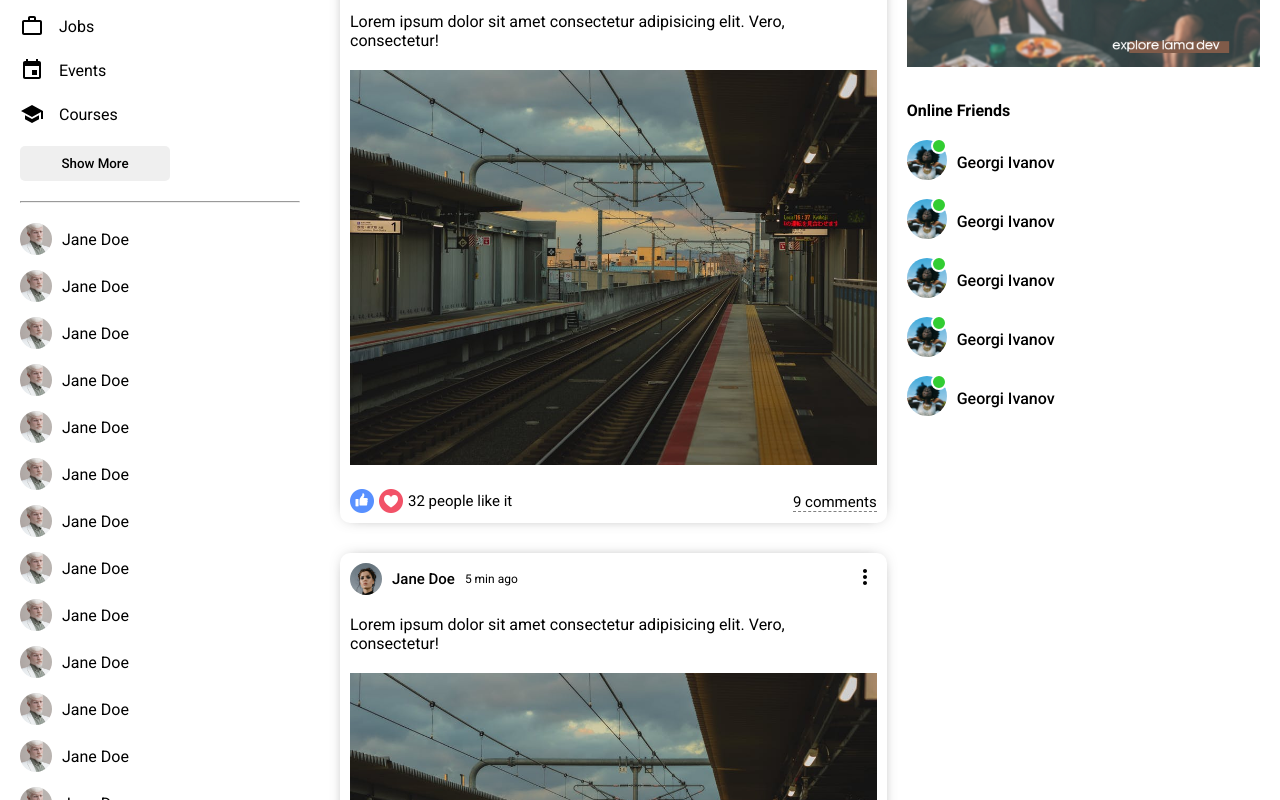
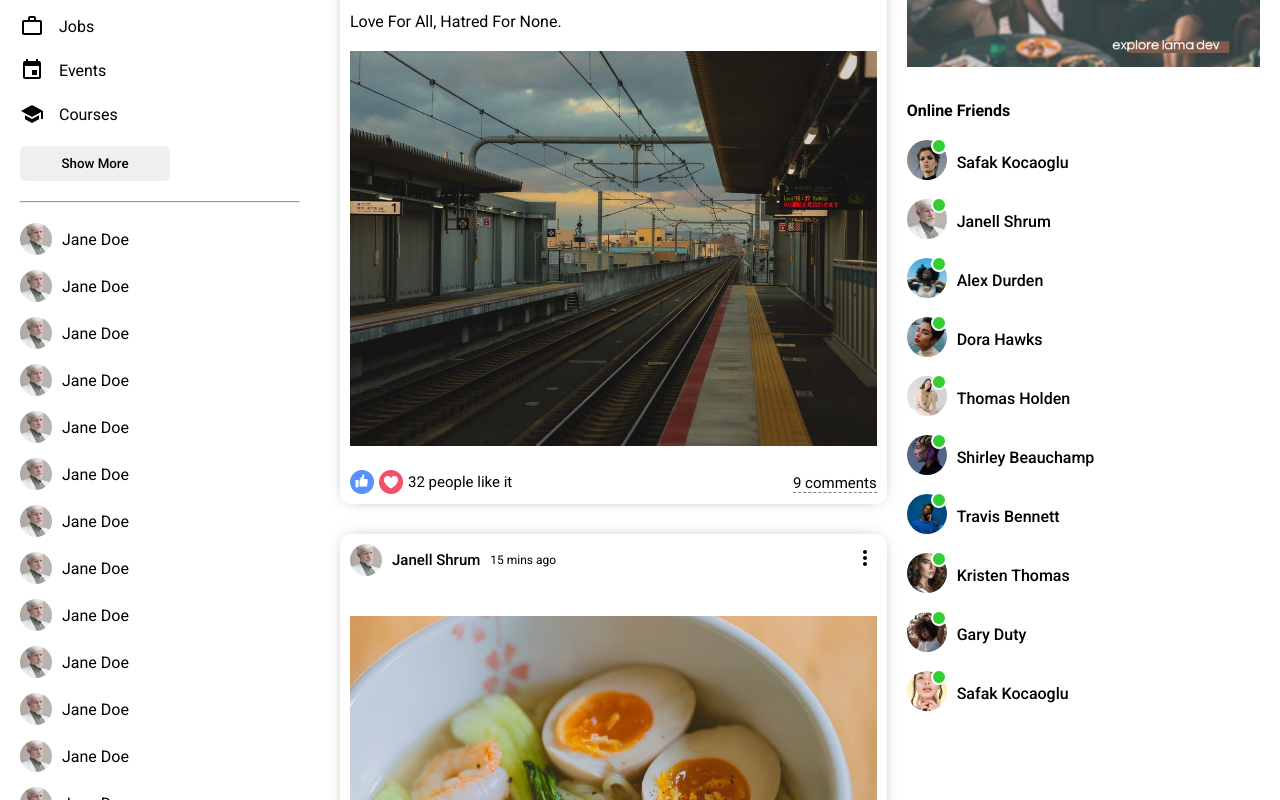
Before and after one commit to dzhaniivanov/social-media-app, a React (Create React App) app in the folder client/: page / in a window 1280 px wide. Shown: the part 320-1120 px from the top of the page. Built offline with nearby package versions, Linux system fonts and the light colour scheme.

Commit message:
refactor online friends component

```diff
--- a/client/src/components/Feed/Feed.js
+++ b/client/src/components/Feed/Feed.js
@@ -1,15 +1,15 @@
 import "./feed.css";
 import Share from "../Share/Share";
 import Post from "../Post/Post";
+import { Posts } from '../../dummyData';
 const Feed = () => {
     return (
         <div className="feed">
             <div className="feedWrapper">
                 <Share />
-                <Post />
-                <Post />
-                <Post />
-                <Post />
+                {Posts.map((p) => (
+                    <Post post={p} key={p.id} />
+                ))}
             </div>
         </div>
     )
--- /dev/null
+++ b/client/src/components/Online/Online.js
@@ -0,0 +1,15 @@
+import "./online.css";
+
+const Online = ({ user }) => {
+    return (
+        <li className="rightbarFriend">
+            <div className="rightbarProfileImgContainer">
+                <img src={user.profilePicture} alt="" className="rightbarProfileImg" />
+                <span className="rightbarOnline"></span>
+            </div>
+            <span className="rightbarUsername">{user.username}</span>
+        </li>
+    )
+}
+
+export default Online
--- /dev/null
+++ b/client/src/components/Online/online.css
@@ -0,0 +1,28 @@
+.rightbarFriend {
+  display: flex;
+  align-items: center;
+  margin-bottom: 15px;
+}
+.rightbarProfileImgContainer {
+  margin-right: 10px;
+  position: relative;
+}
+.rightbarProfileImg {
+  width: 40px;
+  height: 40px;
+  border-radius: 50%;
+  object-fit: cover;
+}
+.rightbarUsername {
+  font-weight: 500;
+}
+.rightbarOnline {
+  width: 12px;
+  height: 12px;
+  border-radius: 50%;
+  background-color: limegreen;
+  position: absolute;
+  top: -2px;
+  right: 0;
+  border: 2px solid white;
+}
--- a/client/src/components/Post/Post.js
+++ b/client/src/components/Post/Post.js
@@ -1,15 +1,20 @@
 import "./post.css";
 import { MoreVert } from "@material-ui/icons";
+import { Users } from '../../dummyData';
 
-const Post = () => {
+
+const Post = ({ post }) => {
+
+
+
     return (
         <div className="post">
             <div className="postWrapper">
                 <div className="postTop">
                     <div className="postTopLeft">
-                        <img className="postProfileImg" src="/assets/person/1.jpeg" alt="" />
-                        <span className="postUsername">Jane Doe</span>
-                        <span className="postDate">5 min ago</span>
+                        <img className="postProfileImg" src={Users.filter((u)=>u.id===post.userId)[0].profilePicture} alt="" />
+                        <span className="postUsername">{Users.filter((u)=>u.id===post.userId)[0].username}</span>
+                        <span className="postDate">{post.date}</span>
 
                     </div>
                     <div className="postTopRight">
@@ -17,17 +22,17 @@ const Post = () => {
                     </div>
                 </div>
                 <div className="postCenter">
-                    <span className="postText">Lorem ipsum dolor sit amet consectetur adipisicing elit. Vero, consectetur!</span>
-                    <img className="postImg" src="assets/post/1.jpeg" alt="" />
+                    <span className="postText">{post?.desc}</span>
+                    <img className="postImg" src={post.photo} alt="" />
                 </div>
                 <div className="postBottom">
                     <div className="postBottomLeft">
-                        <img  className="likeIcon" src="assets/like.png" alt="" />
-                        <img  className="likeIcon" src="assets/heart.png" alt="" />
-                        <span className="postLikeCounter">32 people like it</span>
+                        <img className="likeIcon" src="assets/like.png" alt="" />
+                        <img className="likeIcon" src="assets/heart.png" alt="" />
+                        <span className="postLikeCounter">{post.like} people like it</span>
                     </div>
                     <div className="postBottomRight">
-                        <span className="postCommentText">9 comments</span>
+                        <span className="postCommentText">{post.comment} comments</span>
                     </div>
                 </div>
 
--- a/client/src/components/Rightbar/Rightbar.js
+++ b/client/src/components/Rightbar/Rightbar.js
@@ -1,4 +1,8 @@
 import "./rightbar.css";
+import {Users} from "../../dummyData";
+import Online from "../Online/Online";
+
+
 const Rightbar = () => {
     return (
         <div className="rightbar">
@@ -10,41 +14,9 @@ const Rightbar = () => {
                 <img src="assets/ad.png" alt="" className="rightBarAd" />
                 <h4 className="rightbarTitle">Online Friends</h4>
                 <ul className="rightbarFriendList">
-                    <li className="rightbarFriend">
-                        <div className="rightbarProfileImgContainer">
-                            <img src="assets/person/3.jpeg" alt="" className="rightbarProfileImg" />
-                            <span className="rightbarOnline"></span>
-                        </div>
-                        <span className="rightbarUsername">Georgi Ivanov</span>
-                    </li>
-                    <li className="rightbarFriend">
-                        <div className="rightbarProfileImgContainer">
-                            <img src="assets/person/3.jpeg" alt="" className="rightbarProfileImg" />
-                            <span className="rightbarOnline"></span>
-                        </div>
-                        <span className="rightbarUsername">Georgi Ivanov</span>
-                    </li>
-                    <li className="rightbarFriend">
-                        <div className="rightbarProfileImgContainer">
-                            <img src="assets/person/3.jpeg" alt="" className="rightbarProfileImg" />
-                            <span className="rightbarOnline"></span>
-                        </div>
-                        <span className="rightbarUsername">Georgi Ivanov</span>
-                    </li>
-                    <li className="rightbarFriend">
-                        <div className="rightbarProfileImgContainer">
-                            <img src="assets/person/3.jpeg" alt="" className="rightbarProfileImg" />
-                            <span className="rightbarOnline"></span>
-                        </div>
-                        <span className="rightbarUsername">Georgi Ivanov</span>
-                    </li>
-                    <li className="rightbarFriend">
-                        <div className="rightbarProfileImgContainer">
-                            <img src="assets/person/3.jpeg" alt="" className="rightbarProfileImg" />
-                            <span className="rightbarOnline"></span>
-                        </div>
-                        <span className="rightbarUsername">Georgi Ivanov</span>
-                    </li>
+                   {Users.map((u)=>(
+                       <Online user={u} key={u.id}/>
+                   ))}
                 </ul>
             </div>
         </div>
--- a/client/src/components/Rightbar/rightbar.css
+++ b/client/src/components/Rightbar/rightbar.css
@@ -30,31 +30,3 @@
   margin: 0;
   list-style: none;
 }
-.rightbarFriend {
-  display: flex;
-  align-items: center;
-  margin-bottom: 15px;
-}
-.rightbarProfileImgContainer {
-  margin-right: 10px;
-  position: relative;
-}
-.rightbarProfileImg {
-  width: 40px;
-  height: 40px;
-  border-radius: 50%;
-  object-fit: cover;
-}
-.rightbarOnline {
-  width: 12px;
-  height: 12px;
-  border-radius: 50%;
-  background-color: limegreen;
-  position: absolute;
-  top: -2px;
-  right: 0;
-  border: 2px solid white;
-}
-.rightbarUsername {
-  font-weight: 500;
-}
--- a/client/src/components/Sidebar/sidebar.css
+++ b/client/src/components/Sidebar/sidebar.css
@@ -2,6 +2,8 @@
   flex: 3;
   height: calc(100vh-50px);
   overflow-y: scroll;
+  position:sticky;
+  top:50px;
 }
 ::-webkit-scrollbar {
   width: 5px;
--- a/client/src/components/Topbar/topbar.css
+++ b/client/src/components/Topbar/topbar.css
@@ -6,6 +6,7 @@
   align-items: center;
   position: sticky;
   top: 0;
+  z-index:999;
 }
 
 .topbarLeft {
--- /dev/null
+++ b/client/src/dummyData.js
@@ -0,0 +1,139 @@
+export const Users = [
+    {
+      id:1,
+      profilePicture: "assets/person/1.jpeg",
+      username: "Safak Kocaoglu",
+    },
+    {
+      id:2,
+      profilePicture: "assets/person/2.jpeg",
+      username: "Janell Shrum",
+    },
+    {
+      id:3,
+      profilePicture: "assets/person/3.jpeg",
+      username: "Alex Durden",
+    },
+    {
+      id:4,
+      profilePicture: "assets/person/4.jpeg",
+      username: "Dora Hawks",
+    },
+    {
+      id:5,
+      profilePicture: "assets/person/5.jpeg",
+      username: "Thomas Holden",
+    },
+    {
+      id:6,
+      profilePicture: "assets/person/6.jpeg",
+      username: "Shirley Beauchamp",
+    },
+    {
+      id:7,
+      profilePicture: "assets/person/7.jpeg",
+      username: "Travis Bennett",
+    },
+    {
+      id:8,
+      profilePicture: "assets/person/8.jpeg",
+      username: "Kristen Thomas",
+    },
+    {
+      id:9,
+      profilePicture: "assets/person/9.jpeg",
+      username: "Gary Duty",
+    },
+    {
+      id:10,
+      profilePicture: "assets/person/10.jpeg",
+      username: "Safak Kocaoglu",
+    },
+  ];
+
+  export const Posts = [
+    {
+      id: 1,
+      desc: "Love For All, Hatred For None.",
+      photo: "assets/post/1.jpeg",
+      date: "5 mins ago",
+      userId: 1,
+      like: 32,
+      comment: 9,
+    },
+    {
+      id: 2,
+      photo: "assets/post/2.jpeg",
+      date: "15 mins ago",
+      userId: 2,
+      like: 2,
+      comment: 1,
+    },
+    {
+      id: 3,
+      desc: "Every moment is a fresh beginning.",
+      photo: "assets/post/3.jpeg",
+      date: "1 hour ago",
+      userId: 3,
+      like: 61,
+      comment: 2,
+    },
+    {
+      id: 4,
+      photo: "assets/post/4.jpeg",
+      date: "4 hours ago",
+      userId: 4,
+      like: 7,
+      comment: 3,
+    },
+    {
+      id: 5,
+      photo: "assets/post/5.jpeg",
+      date: "5 hours ago",
+      userId: 5,
+      like: 23,
+      comment: 5,
+    },
+    {
+      id: 6,
+      photo: "assets/post/6.jpeg",
+      date: "1 day ago",
+      userId: 6,
+      like: 44,
+      comment: 6,
+    },
+    {
+      id: 7,
+      desc: "Never regret anything that made you smile.",
+      photo: "assets/post/7.jpeg",
+      date: "2 days ago",
+      userId: 7,
+      like: 52,
+      comment: 3,
+    },
+    {
+      id: 8,
+      photo: "assets/post/8.jpeg",
+      date: "3 days ago",
+      userId: 8,
+      like: 15,
+      comment: 1,
+    },
+    {
+      id: 9,
+      desc: "Change the world by being yourself.",
+      photo: "assets/post/9.jpeg",
+      date: "5 days ago",
+      userId: 9,
+      like: 11,
+      comment: 2,
+    },
+    {
+      id: 10,
+      photo: "assets/post/10.jpeg",
+      date: "1 week ago",
+      userId: 10,
+      like: 104,
+      comment: 12,
+    },
+  ];
```
